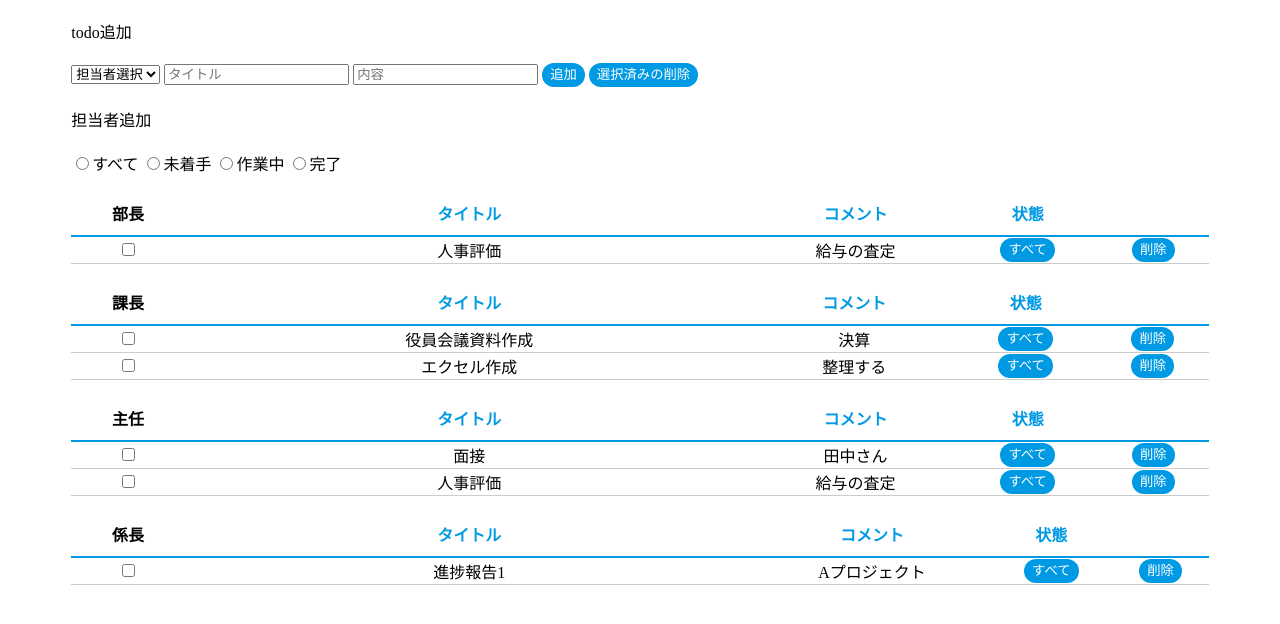
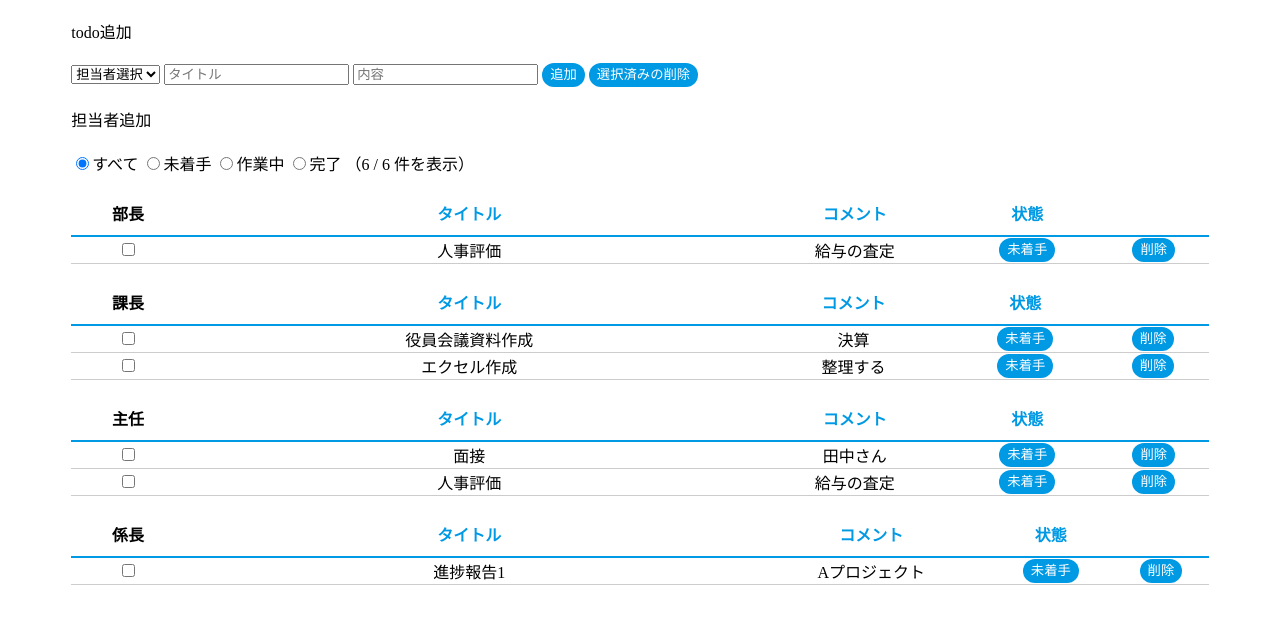
Before and after one commit to tichikawa14/matsuda_vue, a plain HTML site: page todo/todo.html in a window 1280 px wide. Shown: the part 70-694 px from the top of the page. Drawn offline with nearby package versions, Linux system fonts and the light colour scheme.

Commit message:
タスク状況の絞り込み

```diff
--- a/todo/main.js
+++ b/todo/main.js
@@ -10,7 +10,7 @@ let app = new Vue({
       { value: 2, label: '作業中' },
       { value: 3, label: '完了' }
     ],
-    // current: { 0: "すべて" },
+    current: 0,
     members: [
       { id: 1, name: "部長" },
       { id: 2, name: "課長" },
@@ -22,14 +22,14 @@ let app = new Vue({
         title: "人事評価",
         text: "給与の査定",
         checked: false,
-        status: 0,
+        status: 1,
         member_id: 1
       },
       {
         title: "面接",
         text: "田中さん",
         checked: false,
-        status: 0,
+        status: 1,
         member_id: 3
 
       },
@@ -37,28 +37,28 @@ let app = new Vue({
         title: "役員会議資料作成",
         text: "決算",
         checked: false,
-        status: 0,
+        status: 1,
         member_id: 2
       },
       {
         title: "人事評価",
         text: "給与の査定",
         checked: false,
-        status: 0,
+        status: 1,
         member_id: 3
       },
       {
         title: "進捗報告1",
         text: "Aプロジェクト",
         checked: false,
-        status: 0,
+        status: 1,
         member_id: 4
       },
       {
         title: "エクセル作成",
         text: "整理する",
         checked: false,
-        status: 0,
+        status: 1,
         member_id: 2
       }
     ]
@@ -71,7 +71,7 @@ let app = new Vue({
       this.tasks.push({
         title: title.value,
         text: comment.value,
-        status: 0,
+        status: 1,
         checked: false,
         member_id: this.member_id
       });
@@ -90,7 +90,7 @@ let app = new Vue({
       this.tasks = this.tasks.filter(task => task.checked == false)
     },
     changeStatus: function(task) {
-      task.status = (task.status === this.status_options.length - 1) ? 0 : task.status + 1
+      task.status = (task.status === this.status_options.length - 1) ? 1 : task.status + 1
     }
   },
   computed: {
@@ -99,6 +99,14 @@ let app = new Vue({
         // console.log(Object.assign(a, { [b.value]: b.label }))
         return Object.assign(a, { [b.value]: b.label })
       }, {})
+    },
+    computedTasks: function() {
+      // データ current が -1 ならすべて
+      // それ以外なら current と state が一致するものだけに絞り込む
+      return this.tasks.filter(function(task) {
+        return this.current === 0 ? true : this.current === task.status
+      }, this)
     }
+
   }
 });
--- a/todo/todo.html
+++ b/todo/todo.html
@@ -33,8 +33,9 @@
 
   <!-- 絞り込みラジオボタン -->
   <label v-for="(item, index) in status_options">
-    <input type="radio" v-bind:value="item"/>{{ item.label }}
+    <input type="radio" v-model="current" v-bind:value="item.value"/>{{ item.label }}
   </label>
+  <span>（{{ computedTasks.length }} / {{ tasks.length }} 件を表示）</span>
 
   <!-- todoリスト -->
   <section class="add_person_panel" v-for="member in members">
@@ -50,7 +51,7 @@
       </tr>
       </thead>
       <tbody>
-      <tr v-for="(task, index) in tasks" v-if="task.member_id === member.id">
+      <tr v-for="(task, index) in computedTasks" v-if="task.member_id === member.id">
         <td>
           <input type="checkbox" class="checkbox" v-model="task.checked"/>
         </td>
```
